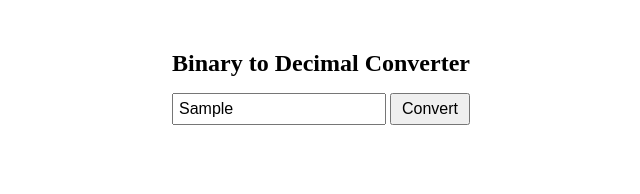
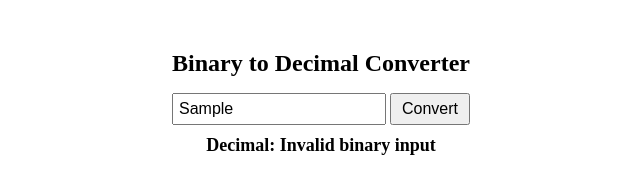
Before and after one commit to VictorrDR/Binary, a plain HTML site: page index.html in a window 1280 px wide. Both pictures are taken after typing "Sample" into the empty fields and a click on the button "Convert". Shown: the whole page, without its empty margins (319-959 px from the left). Drawn offline with Linux system fonts and the light colour scheme.

Commit message:
Update index.html

```diff
--- a/index.html
+++ b/index.html
@@ -11,6 +11,21 @@
     <p id="result"></p>
   </div>
 
-  <script src="script.js"></script>
+  <script>
+    document.getElementById('convertButton').addEventListener('click', function () {
+      const binaryInput = document.getElementById('binaryInput').value;
+      const decimalResult = convertBinaryToDecimal(binaryInput);
+      document.getElementById('result').textContent = `Decimal: ${decimalResult}`;
+    });
+
+    function convertBinaryToDecimal(binary) {
+      // Check if the input is a valid binary number
+      if (/^[01]+$/.test(binary)) {
+        return parseInt(binary, 2);
+      } else {
+        return 'Invalid binary input';
+      }
+    }
+  </script>
 </body>
 </html>
```
